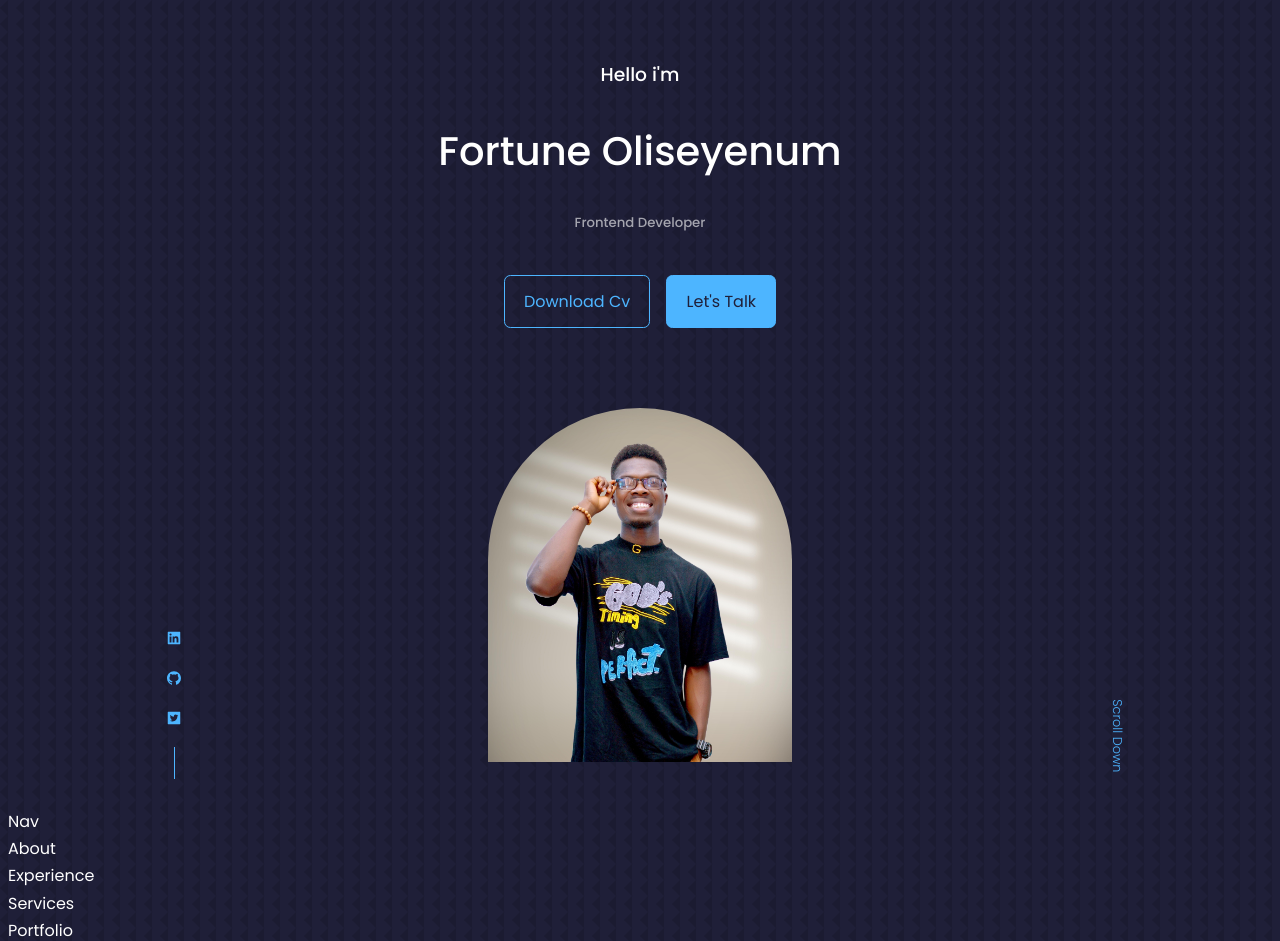
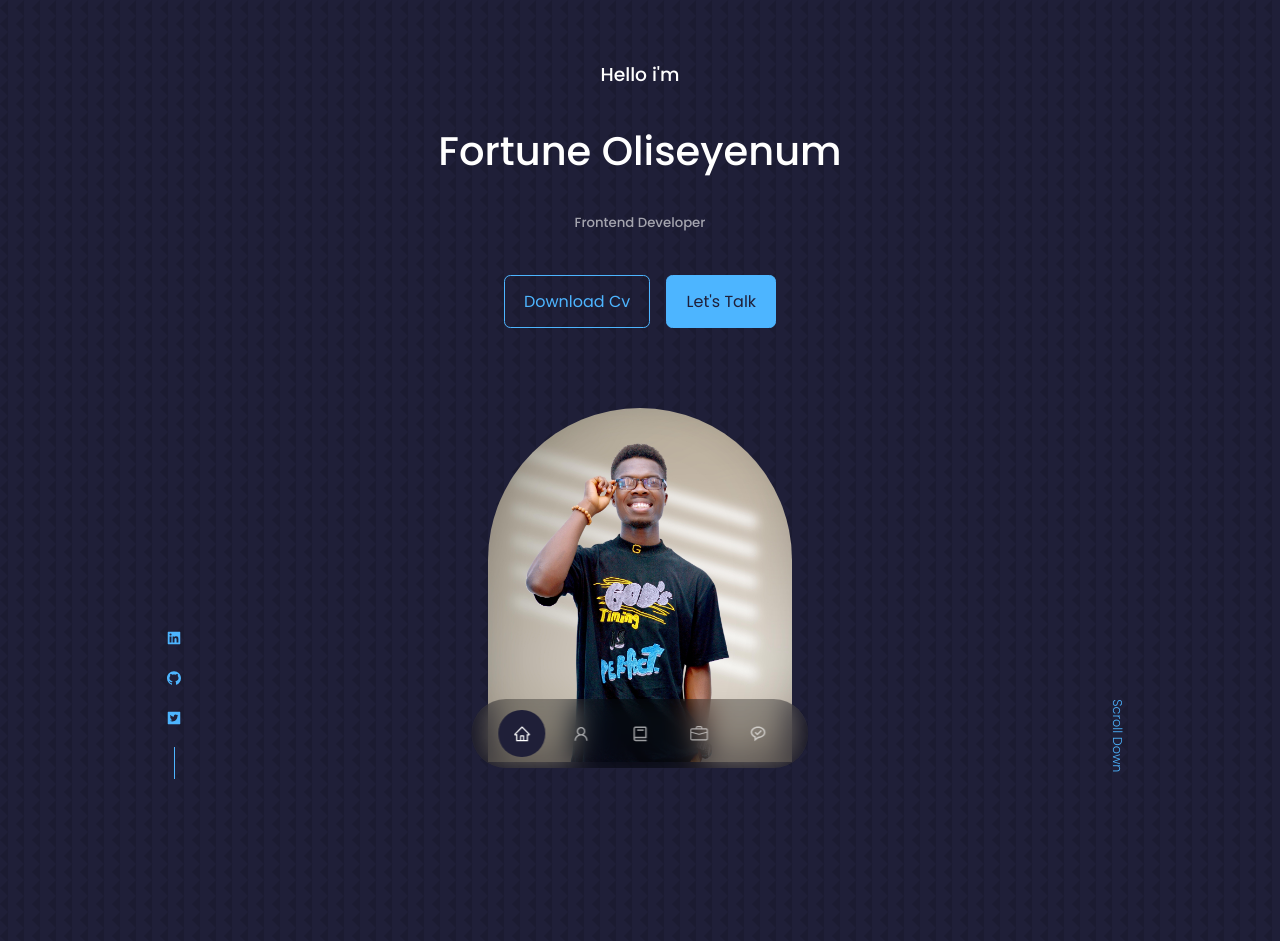
Before and after one commit to AfrokingJasper/My-React-Portfolio, a React (Create React App) app: page / in a window 1280 px wide. Shown: the top 941 px of the page. Built offline with nearby package versions, Linux system fonts and the light colour scheme.

Commit message:
navigation

```diff
--- a/src/components/about/about.jsx
+++ b/src/components/about/about.jsx
@@ -2,7 +2,7 @@
 import "./about.css";
 
 function About(props) {
-  return <div>About</div>;
+  return <section id="about">About</section>;
 }
 
 export default About;
--- a/src/components/contact/contact.jsx
+++ b/src/components/contact/contact.jsx
@@ -2,7 +2,7 @@
 import "./contact.css";
 
 function Contact(props) {
-  return <div>Contact</div>;
+  return <section id="contact">Contact</section>;
 }
 
 export default Contact;
--- a/src/components/experience/experience.jsx
+++ b/src/components/experience/experience.jsx
@@ -2,7 +2,7 @@
 import "./experience.css";
 
 const Experience = (props) => {
-  return <div>Experience</div>;
+  return <section id="experience">Experience</section>;
 };
 
 export default Experience;
--- a/src/components/footer/footer.jsx
+++ b/src/components/footer/footer.jsx
@@ -1,7 +1,7 @@
 import React from "react";
 
 const Footer = () => {
-  return <div>Footer</div>;
+  return <footer>Footer</footer>;
 };
 
 export default Footer;
--- a/src/components/header/header.css
+++ b/src/components/header/header.css
@@ -76,7 +76,7 @@
   }
 
   .header__socials,
-  scroll__down {
+  .scroll__down {
     display: none;
   }
 }
--- a/src/components/nav/nav.css
+++ b/src/components/nav/nav.css
@@ -0,0 +1,33 @@
+nav {
+  background: rgba(0, 0, 0, 0.3);
+  width: max-content;
+  display: block;
+  padding: 0.7rem 1.7rem;
+  z-index: 2;
+  position: fixed;
+  left: 50%;
+  transform: translateX(-50%);
+  bottom: 2rem;
+  display: flex;
+  gap: 0.8rem;
+  border-radius: 3rem;
+  backdrop-filter: blur(15px);
+}
+
+nav a {
+  background: transparent;
+  padding: 0.9rem;
+  border-radius: 50%;
+  display: flex;
+  color: var(--color-light);
+  font-size: 1.1rem;
+}
+
+nav a:hover {
+  background: rgba(0, 0, 0, 0.3);
+}
+
+nav a.active {
+  background: var(--color-bg);
+  color: white;
+}
--- a/src/components/nav/nav.jsx
+++ b/src/components/nav/nav.jsx
@@ -1,8 +1,45 @@
 import React from "react";
 import "./nav.css";
+import { AiOutlineHome } from "react-icons/ai";
+import { AiOutlineUser } from "react-icons/ai";
+import { BiBook } from "react-icons/bi";
+import { BsBriefcase } from "react-icons/bs";
+import { BiMessageRoundedCheck } from "react-icons/bi";
+import { useState } from "react";
 
 const Nav = () => {
-  return <div>Nav</div>;
+  const [activeNav, setActiveNav] = useState("#");
+  return (
+    <nav>
+      <a
+        href="#"
+        onClick={() => setActiveNav("#")}
+        className={activeNav === "#" ? "active" : ""}
+      >
+        <AiOutlineHome />
+      </a>
+      <a
+        href="#about"
+        onClick={() => setActiveNav("#about")}
+        className={activeNav === "#about" ? "active" : ""}
+      >
+        <AiOutlineUser />
+      </a>
+      <a
+        href="#experience"
+        onClick={() => setActiveNav("#experience")}
+        className={activeNav === "#experience" ? "active" : ""}
+      >
+        <BiBook />
+      </a>
+      <a href="#portfolio">
+        <BsBriefcase />
+      </a>
+      <a href="#contact">
+        <BiMessageRoundedCheck />
+      </a>
+    </nav>
+  );
 };
 
 export default Nav;
--- a/src/components/portfolio/portfolio.jsx
+++ b/src/components/portfolio/portfolio.jsx
@@ -2,7 +2,7 @@
 import "./portfolio.css";
 
 const Portfolio = () => {
-  return <div>Portfolio</div>;
+  return <section id="portfolio">Portfolio</section>;
 };
 
 export default Portfolio;
--- a/src/components/services/services.jsx
+++ b/src/components/services/services.jsx
@@ -2,7 +2,7 @@
 import "./services.css";
 
 const Services = () => {
-  return <div>Services</div>;
+  return <section id="services">Services</section>;
 };
 
 export default Services;
--- a/src/components/testimonial/testimonial.jsx
+++ b/src/components/testimonial/testimonial.jsx
@@ -2,7 +2,7 @@
 import "./testimonial.css";
 
 const Testimonial = (props) => {
-  return <div>Testimonial</div>;
+  return <section id="testimonial">Testimonial</section>;
 };
 
 export default Testimonial;
--- a/src/index.css
+++ b/src/index.css
@@ -26,7 +26,7 @@
 }
 
 html {
-  scroll-behaviour: smooth;
+  scroll-behavior: smooth;
 }
 
 ::-webkit-scrollbar {
@@ -61,6 +61,7 @@
 
 section {
   margin-top: 8rem;
+  height: 100vh;
 }
 
 section > h2,
--- a/src/index.js
+++ b/src/index.js
@@ -1,6 +1,11 @@
 import React from "react";
-import ReactDOM from "react-dom";
+// import ReactDOM from "react-dom";
+import { createRoot } from "react-dom/client";
 import App from "./App";
 import "./Index.css";
 
-ReactDOM.render(<App />, document.querySelector("#root"));
+// const
+const container = document.querySelector("#root");
+const root = createRoot(container);
+root.render(<App />);
+// ReactDOM.render(<App />, document.querySelector("#root"));
```
